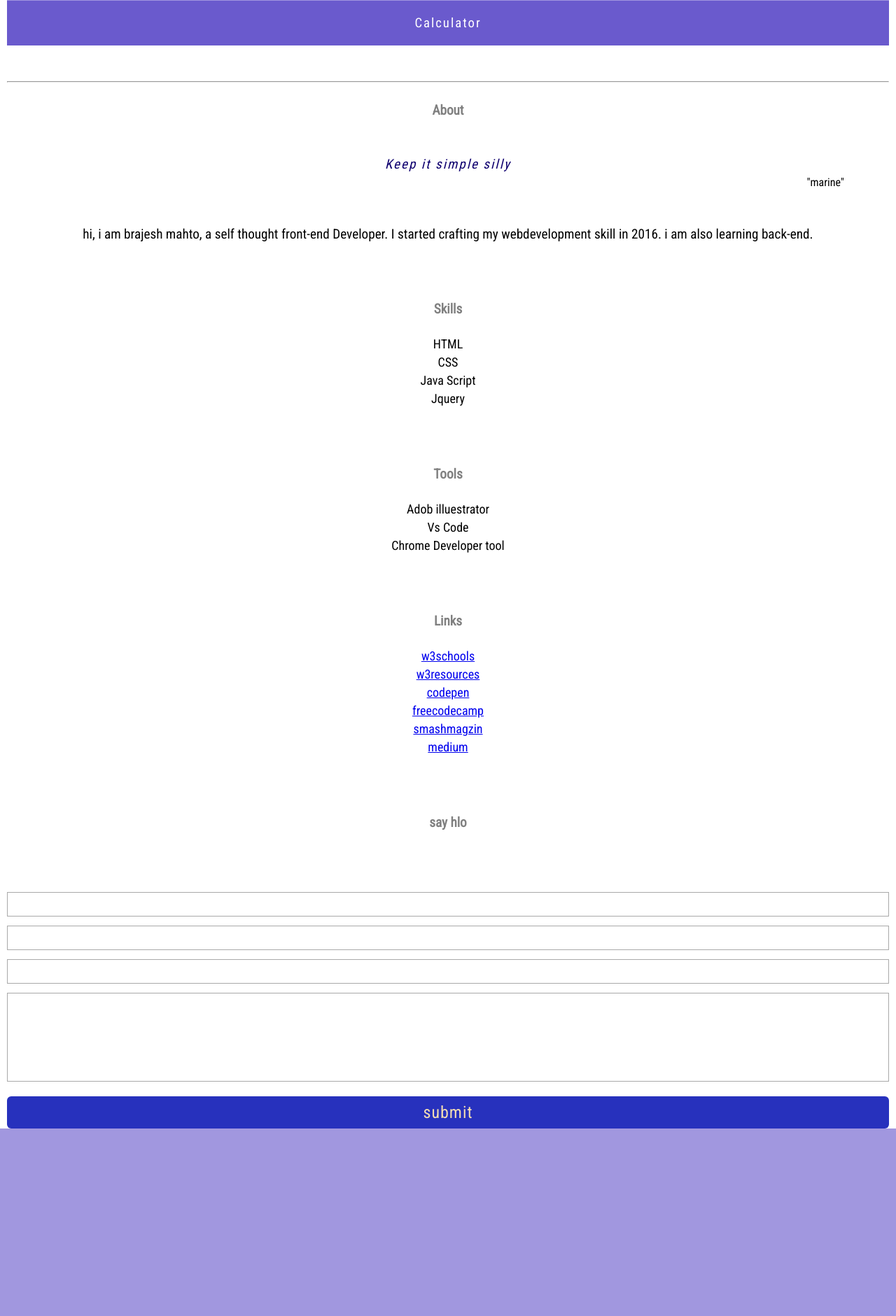
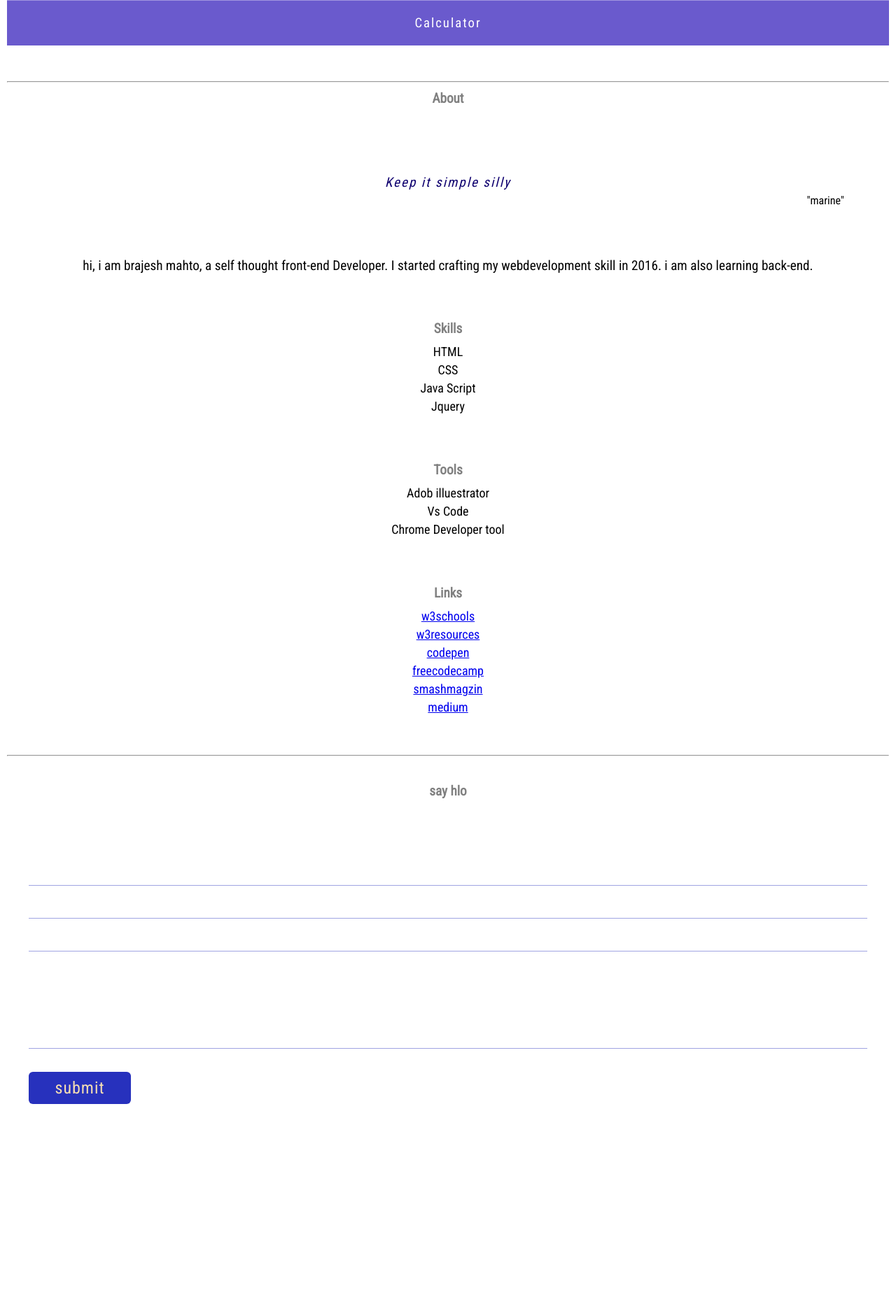
Before and after one commit to mahtobittu/mahtobittu.github.io, a PHP site: page / in a window 1280 px wide. Shown: the part 3798-5679 px from the top of the page at 70% size. Before the commit the page ends 5411 px from the top, so only its background shows below. Run offline with PHP 8.4, Linux system fonts and the light colour scheme.

Commit message:
Add files via upload

```diff
--- a/index.html
+++ b/index.html
@@ -134,7 +134,7 @@
                 <div class="cartmarg">
                     <h2 class="h2margin">About</h2>
 
-                    <div style="    margin-top: 1.7em;
+                    <div style="    margin-top: 2.7em;
                     /* margin-bottom: 21px; */
                     font-size: 2em;
                     color: slateblue;">
@@ -154,7 +154,7 @@
                         color: black;">"marine"</p>
                     </div>
 
-                    <p style="    margin-top: 1em;
+                    <p style="    margin-top: 2em;
                     padding-top: 31px;
                     font-size: larger;
                     line-height: 28px;">hi, i am brajesh mahto, a self thought front-end Developer. I started crafting my webdevelopment skill
@@ -209,21 +209,32 @@
                     </ul>
 
                 </div >
-                <div class="cartmarg">
-                    <h2 class="h2margin">say hlo</h2>
-                    <div style=" margin-top: 88px; ">
-                        <form style=" flex-direction: column; display: flex; color: wheat;">
+
+              <hr>
+
+                <div class="cartmarg" style="margin-bottom:0px;  box-sizing: border-box;">
+
+                    <div style="    height: 100vh; ">
+                            <h2 class="h2margin" style="     padding-top: 2em;">say hlo</h2>
+
+                        <form style="    padding: 31px;
+                        margin-top: 3em;
+                        flex-direction: column;
+                        display: flex;
+                        color: wheat;">
                             <input class="input1"></input>
                             <input class="input1"></input>
                             <input class="input1"></input>
                             <input class="input1" style="height: 125px;"></input>
-                            <h2 style="    background-color: rgb(39, 49, 189);
+                            <h2 style="      background-color: rgb(39, 49, 189);
                             padding: 9px;
                             background-color: rgb(39, 49, 189);
                             /* border-bottom-left-radius: 26px; */
                             border-radius: 6px;
                             font-weight: 400;
-                            letter-spacing: 1px;     margin-top: 8px;">submit</h2>
+                            width: 128px;
+                            letter-spacing: 1px;
+                            margin-top: 20px;">submit</h2>
                         </form>
                     </div>
 
--- a/jssolution.css
+++ b/jssolution.css
@@ -198,17 +198,20 @@ span{
 
 .h2margin{
 
+   padding: 11px;
+    box-sizing: border-box;
     color: gray;
-    margin-bottom: 28px;
+    /* margin-bottom: 28px; */
     font-weight: 500;
-    margin-top:28px;
+    /* margin-top: 28px; */
     font-weight: bold;
     font-size: larger;
 }
 
 .input1{
 
-    border: 1px solid darkgrey;
+    border: 0px;
+    border-bottom: 1px solid #2731bd70;
     height: 33px;
     margin-bottom: 13px;
 }
```
